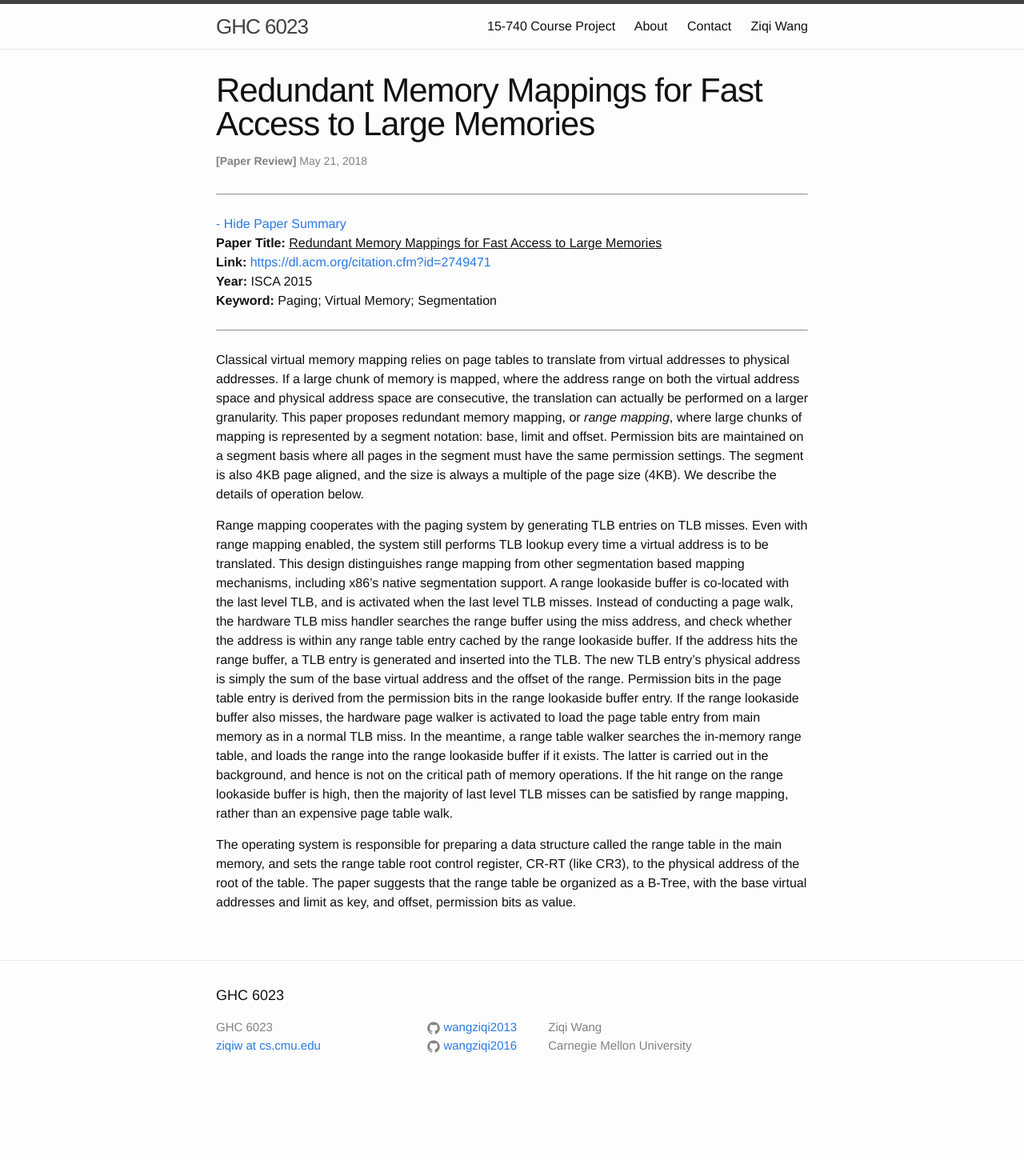
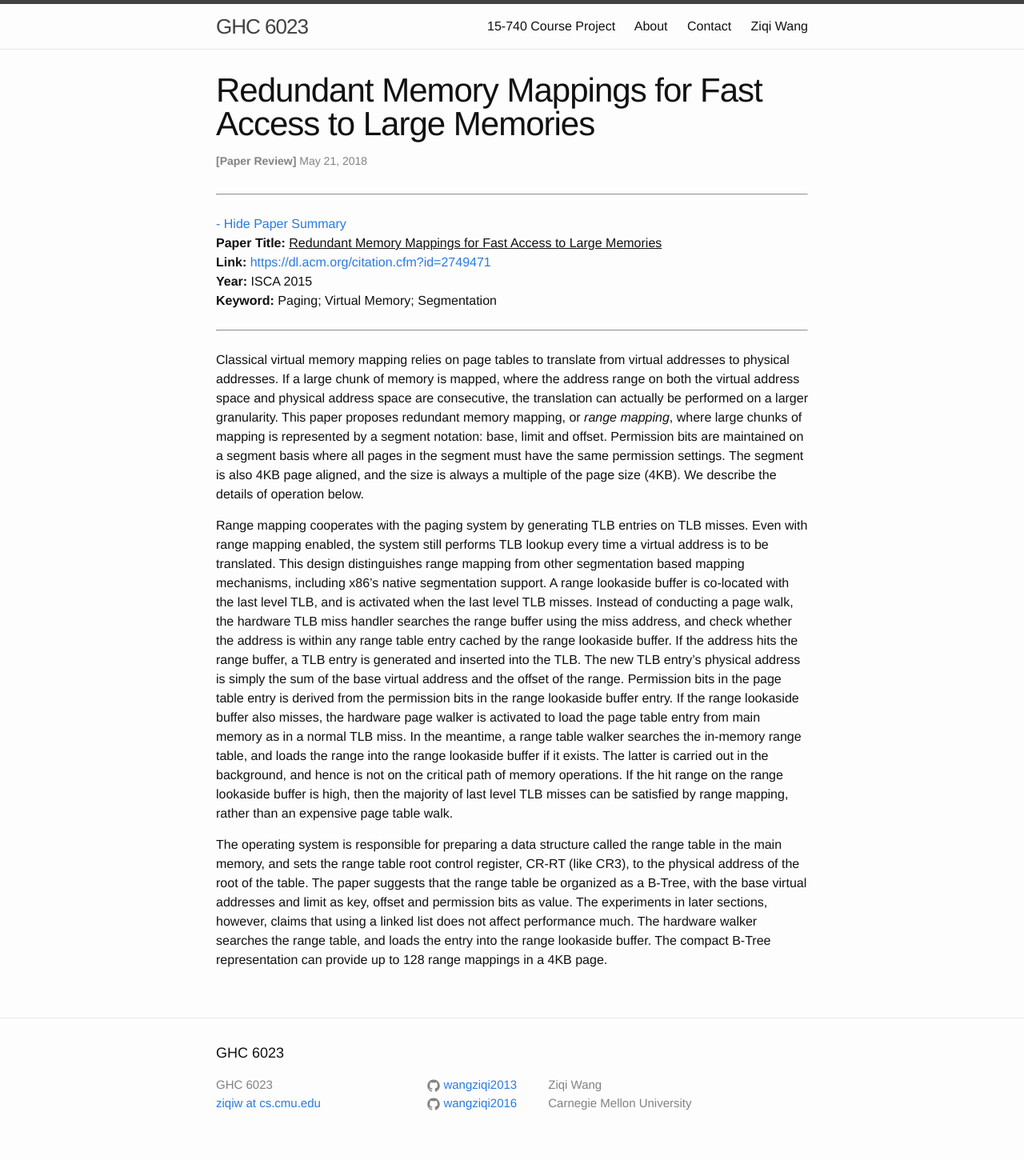
Before and after one commit to wangziqi2013/wangziqi2013.github.io, a Jekyll site: the page built from _posts/2018-05-21-Redundant-Memory-Mappings-for-Fast-Access-to-Large-Memories.markdown, in a window 1280 px wide. Shown: the whole page at 80% size. Built offline with Jekyll 4.4.1, drawn with Linux system fonts in a browser that asks for light colours; before the commit the page ends 1378 px from its top, so only the background shows below that.

Commit message:
Finish range table

```diff
--- a/_posts/2018-05-21-Redundant-Memory-Mappings-for-Fast-Access-to-Large-Memories.markdown
+++ b/_posts/2018-05-21-Redundant-Memory-Mappings-for-Fast-Access-to-Large-Memories.markdown
@@ -37,4 +37,7 @@ an expensive page table walk.
 
 The operating system is responsible for preparing a data structure called the range table in the main memory, and sets the range
 table root control register, CR-RT (like CR3), to the physical address of the root of the table. The paper suggests that the range
-table be organized as a B-Tree, with the base virtual addresses and limit as key, and offset, permission bits as value.
+table be organized as a B-Tree, with the base virtual addresses and limit as key, offset and permission bits as value. The experiments
+in later sections, however, claims that using a linked list does not affect performance much. The hardware walker searches the range
+table, and loads the entry into the range lookaside buffer. The compact B-Tree representation can provide up to 128 range mappings in
+a 4KB page.
```
